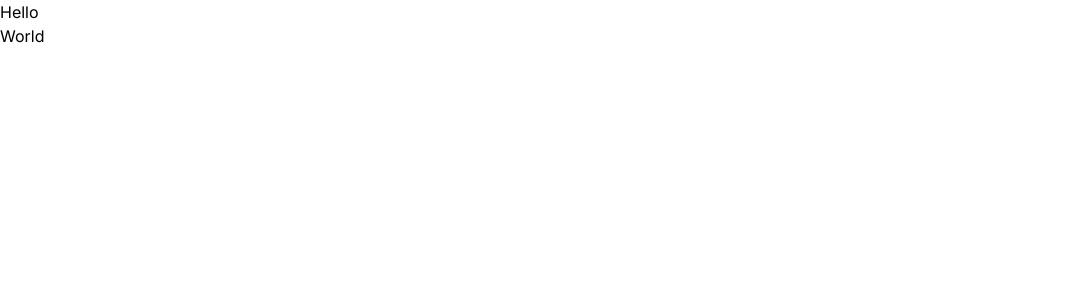
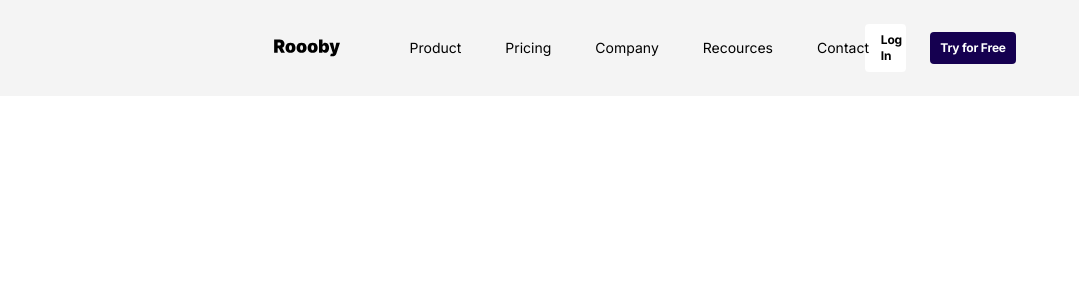
Before and after one commit to didoslavov/rooby-full-stack-dev-task, a Next.js app: page / in a window 1280 px wide. Shown: the top 300 px of the page, without its empty margins (0-1079 px from the left). Built offline with nearby package versions, Linux system fonts and the light colour scheme.

Commit message:
add header component

```diff
--- a/src/app/page.tsx
+++ b/src/app/page.tsx
@@ -1,7 +1,9 @@
+import Header from "@/components/layout/Header";
+
 export default function Home() {
-    return (
-        <main className="grid grid-cols-12 gap-x-[30px]">
-            <h1>Hello World</h1>
-        </main>
-    );
+  return (
+    <main className="bg-main-grey-100 grid grid-cols-12 gap-x-[30px]">
+      <Header />
+    </main>
+  );
 }
--- /dev/null
+++ b/src/components/layout/Header.tsx
@@ -0,0 +1,37 @@
+import Image from "next/image";
+import React from "react";
+import logo from "/public/logo.svg";
+import NavLink from "../ui/NavLink";
+
+const navLinks = ["Product", "Pricing", "Company", "Recources", "Contact"];
+
+function Header() {
+  return (
+    <header className="col-start-3 col-end-11 grid grid-cols-12 items-center py-6 pl-14">
+      <Image
+        src={logo}
+        className="col-start-1"
+        alt="Company logo - Rooody"
+        width={95}
+        height={26}
+      />
+      <ul className="col-start-3 col-end-8 flex gap-9 text-sm">
+        {navLinks.map((l, i) => (
+          <li key={i} className="relative px-1 py-1">
+            <NavLink className="before:bg-main-blue-900 before:absolute before:left-0 before:top-0 before:h-full before:w-0 before:rounded-[4px] before:opacity-20 before:transition-all before:duration-500 hover:before:w-full">
+              {l}
+            </NavLink>
+          </li>
+        ))}
+      </ul>
+      <NavLink className="hover:bg-main-grey-200 col-start-10 mr-6 rounded-[4px] bg-white px-4 py-2 text-center text-xs font-bold -tracking-[0.19px]">
+        Log In
+      </NavLink>
+      <NavLink className="col-span-2 col-start-11 w-[65%] rounded-[4px] bg-main-blue py-2 text-center text-xs font-bold -tracking-[0.19px] text-white hover:skew-x-1 hover:skew-y-1 hover:scale-110">
+        Try for Free
+      </NavLink>
+    </header>
+  );
+}
+
+export default Header;
```
